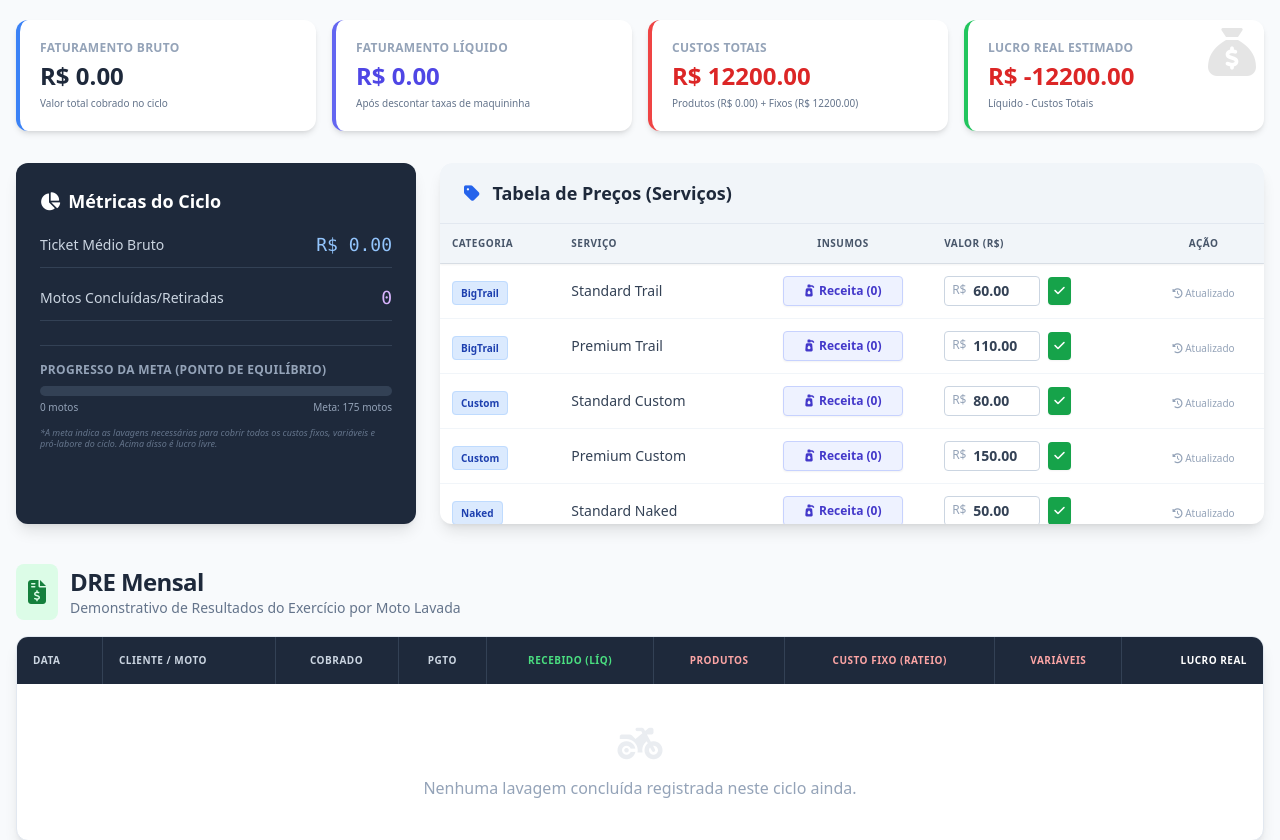
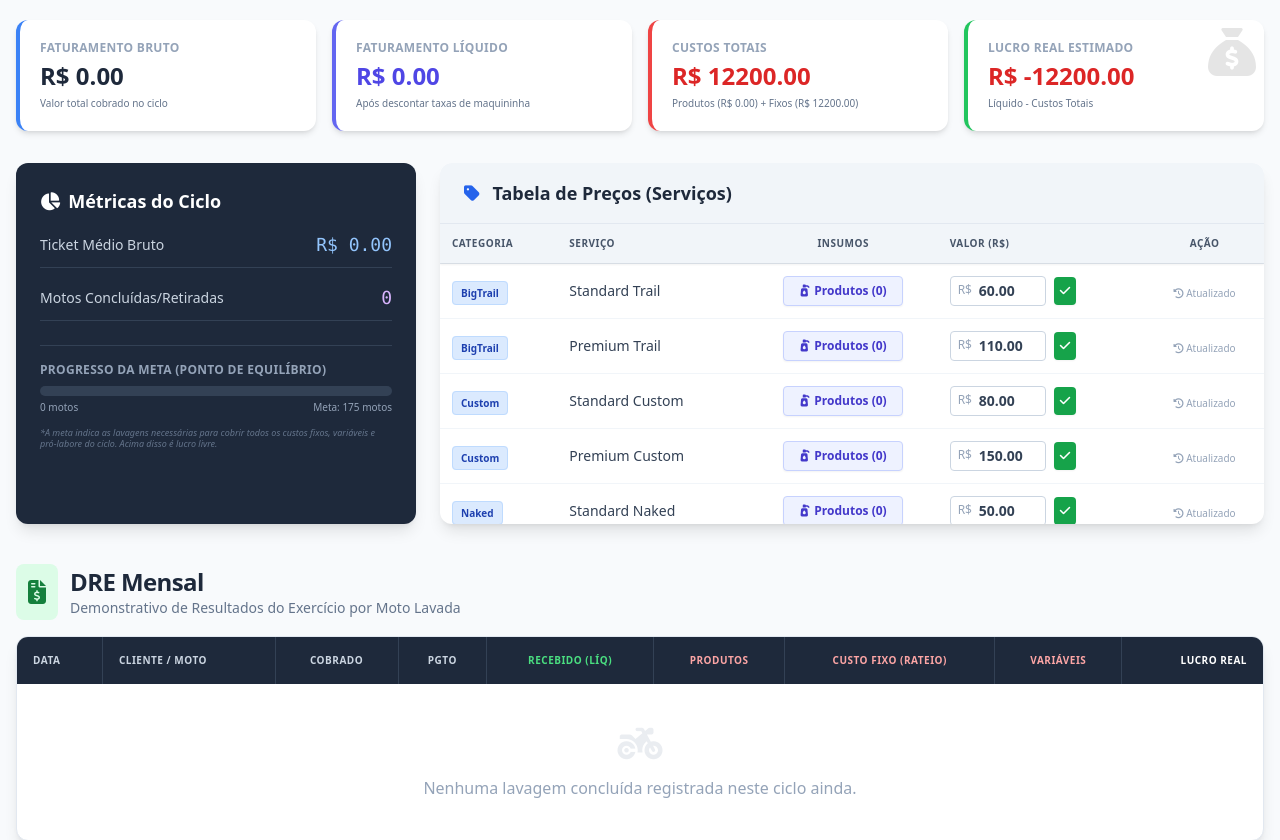
Before and after one commit to Salrefinado/Mantis-Automotive, a Flask app: page /financeiro in a window 1280 px wide. Shown: the part 265-1105 px from the top of the page. Run offline with Flask 3, Linux system fonts and the light colour scheme; data comes from the database, SQL or seed files in the repository; data that the repository does not hold is empty; some libraries are stand-ins or nearby versions.

Commit message:
Update financeiro.html

```diff
--- a/templates/financeiro.html
+++ b/templates/financeiro.html
@@ -115,7 +115,7 @@
                         <td class="p-3 text-center">
                             {% set vinculados = servico.produtos_vinculados | map(attribute='id') | list %}
                             <button type="button" onclick="abrirModalInsumos({{ servico.id }}, '{{ servico.nome }}', {{ vinculados | tojson }})" class="bg-indigo-50 text-indigo-700 hover:bg-indigo-600 hover:text-white border border-indigo-200 px-3 py-1.5 rounded text-xs font-bold transition shadow-sm flex items-center justify-center gap-1 mx-auto w-full max-w-[120px]">
-                                <i class="fa-solid fa-pump-soap"></i> Receita ({{ vinculados|length }})
+                                <i class="fa-solid fa-pump-soap"></i> Produtos ({{ vinculados|length }})
                             </button>
                         </td>
                         <td class="p-3">
```
